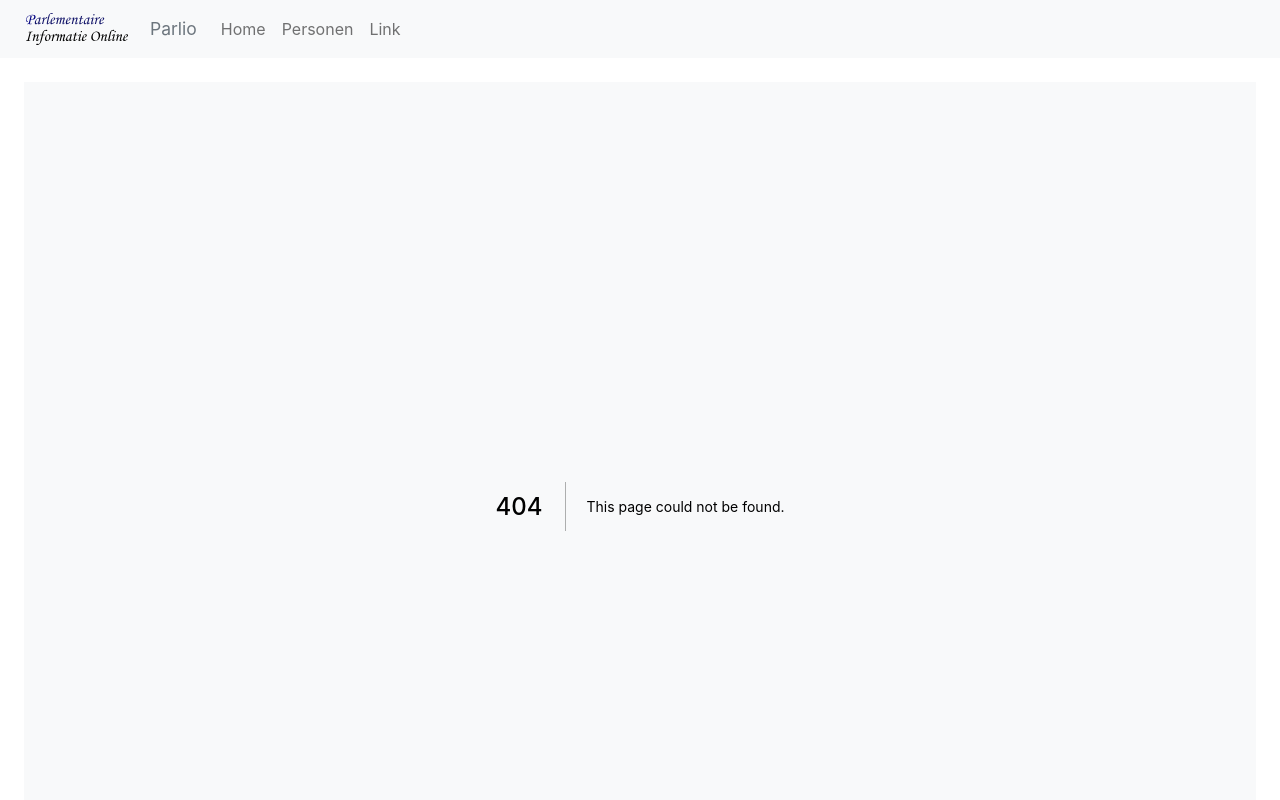
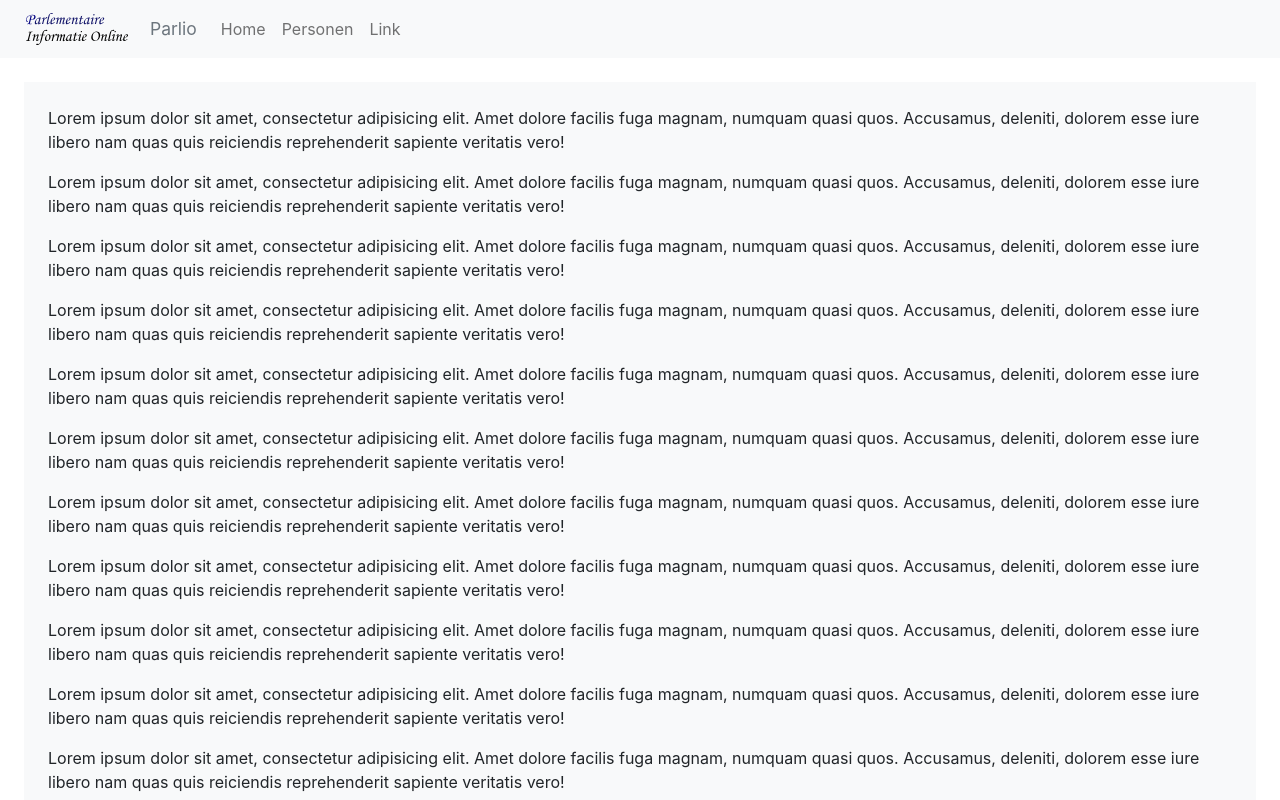
Before and after one commit to parlio-nl/parlio-frontend, a Next.js app: page /longpage in a window 1280 px wide. Before the commit this address had no page. Shown: the top 800 px of the page. Built offline with nearby package versions, Linux system fonts and the light colour scheme; what react-relay would draw is missing.

Commit message:
Add page with a lot of text for testing

```diff
--- /dev/null
+++ b/src/pages/longpage.tsx
@@ -0,0 +1,16 @@
+export default function Longpage(): JSX.Element {
+  return (
+    <>
+      {Array.from({ length: 20 }).map((_, i) => {
+        return (
+          <p key={i}>
+            Lorem ipsum dolor sit amet, consectetur adipisicing elit. Amet
+            dolore facilis fuga magnam, numquam quasi quos. Accusamus, deleniti,
+            dolorem esse iure libero nam quas quis reiciendis reprehenderit
+            sapiente veritatis vero!
+          </p>
+        );
+      })}
+    </>
+  );
+}
```
